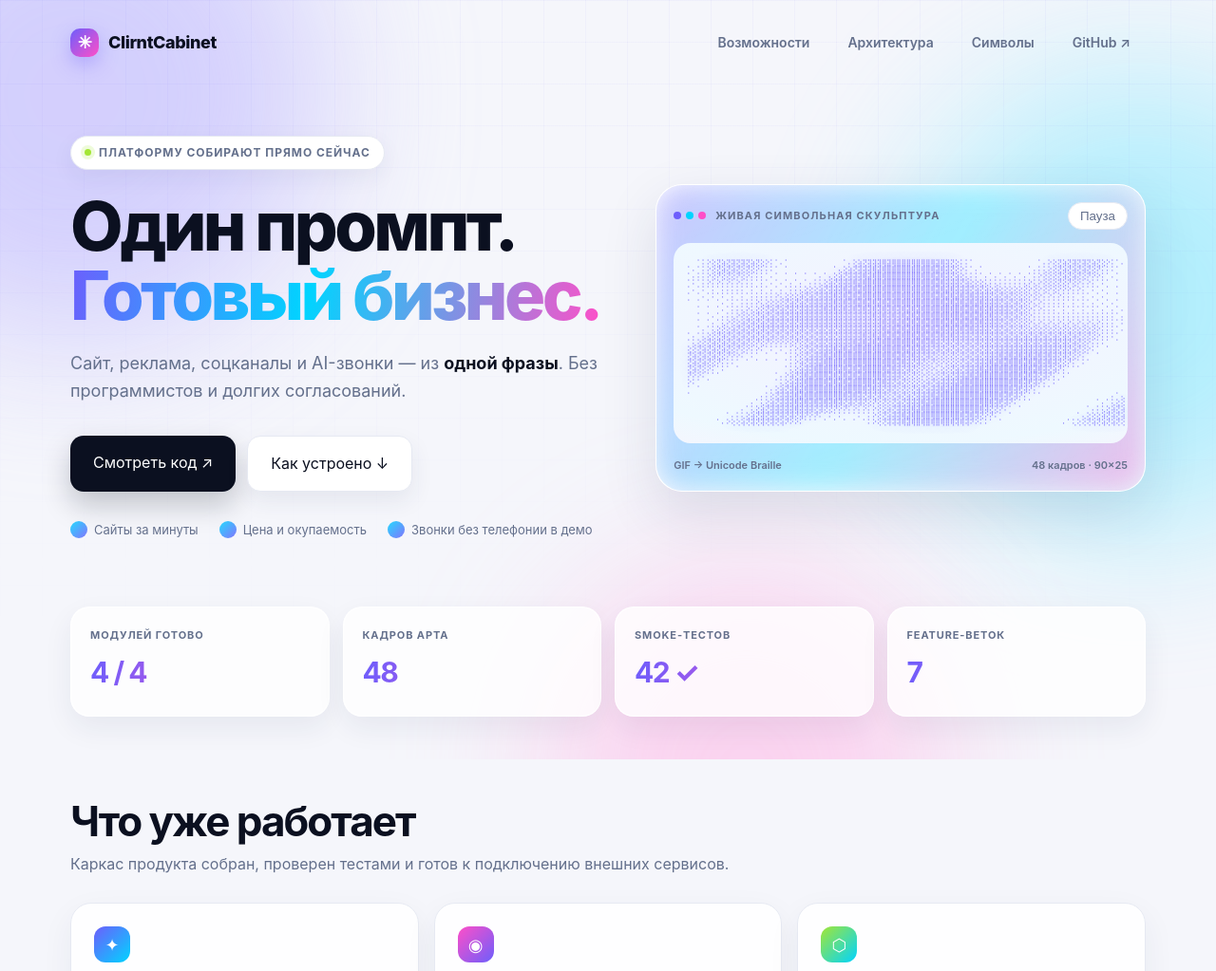
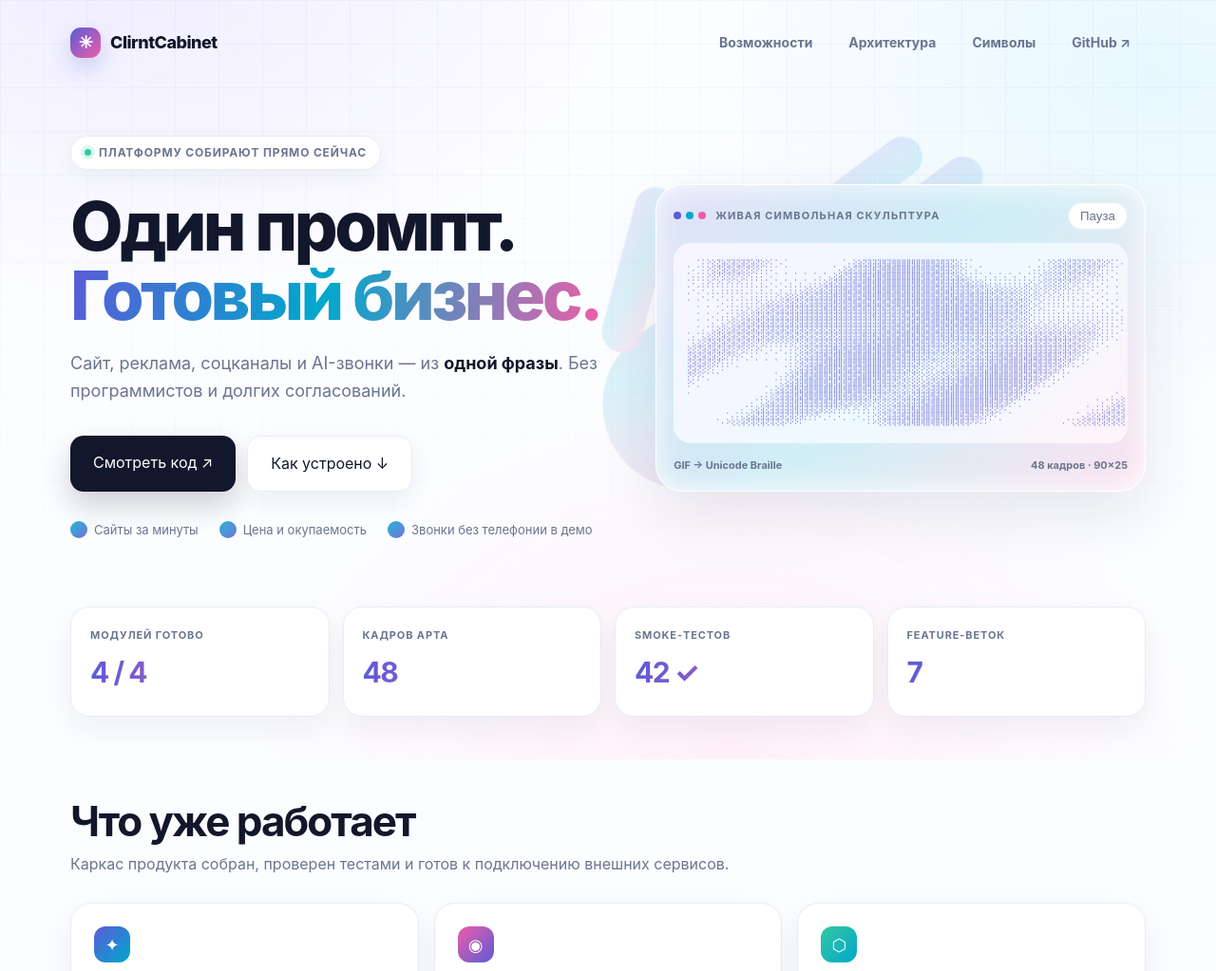
Before and after one commit to hrenmanski-alt/ClirntCabinet, a plain HTML site: page deploy_space/index.html in a window 1280 px wide. Shown: the top 1023 px of the page at 95% size. Drawn offline with Linux system fonts and the light colour scheme.

Commit message:
Add rotating hand and light white showcase style

```diff
--- a/deploy_space/index.html
+++ b/deploy_space/index.html
@@ -6,82 +6,91 @@
 <title>ClirntCabinet — один промпт, готовый бизнес</title>
 <style>
 :root{
-  --ink:#0b1020; --muted:#64708c; --paper:#f7f8fc; --card:#ffffff;
-  --violet:#6d5efc; --cyan:#00d4ff; --pink:#ff4fc8; --lime:#a3e635;
-  --line:#e6e9f2; --shadow:0 22px 60px rgba(35,45,90,.12);
+  --ink:#12172b; --muted:#6a7590; --line:#e8ecf5; --paper:#ffffff;
+  --violet:#5b5bd6; --cyan:#00a8cc; --pink:#ef5da8; --mint:#34c7a1;
+  --shadow:0 24px 60px rgba(31,42,84,.10);
 }
 *{box-sizing:border-box}
 html{scroll-behavior:smooth}
 body{
-  margin:0;color:var(--ink);background:#f5f6fb;
+  margin:0;color:var(--ink);background:#fcfdff;
   font:16px/1.65 Inter,-apple-system,BlinkMacSystemFont,"Segoe UI",Roboto,Arial,sans-serif;
   overflow-x:hidden;
 }
-/* modern ambient background */
-.bg{position:fixed;inset:0;z-index:-2;overflow:hidden}
-.bg i{position:absolute;display:block;border-radius:50%;filter:blur(80px);opacity:.55}
-.bg i:nth-child(1){width:520px;height:520px;background:#b8b0ff;left:-180px;top:-160px}
-.bg i:nth-child(2){width:480px;height:480px;background:#7ee8ff;right:-160px;top:80px}
-.bg i:nth-child(3){width:420px;height:420px;background:#ffb6e6;left:45%;bottom:-220px}
-.bg-grid{position:fixed;inset:0;z-index:-1;pointer-events:none;
-  background-image:linear-gradient(rgba(109,94,252,.045) 1px,transparent 1px),linear-gradient(90deg,rgba(109,94,252,.045) 1px,transparent 1px);
-  background-size:44px 44px;mask-image:linear-gradient(to bottom,black,transparent 85%)}
+/* soft white atmosphere */
+.bg{position:fixed;inset:0;z-index:-3;overflow:hidden;
+  background:radial-gradient(900px 600px at 10% -5%,#f0edff 0%,transparent 60%),
+             radial-gradient(760px 560px at 95% 10%,#e7f8ff 0%,transparent 62%),
+             radial-gradient(820px 620px at 60% 100%,#fff0f8 0%,transparent 60%);
+}
+.bg-grid{position:fixed;inset:0;z-index:-2;pointer-events:none;
+  background-image:linear-gradient(rgba(91,91,214,.045) 1px,transparent 1px),linear-gradient(90deg,rgba(91,91,214,.045) 1px,transparent 1px);
+  background-size:46px 46px;mask-image:linear-gradient(to bottom,#000,transparent 88%)}
+/* rotating hand in the background */
+.hand{position:fixed;z-index:-1;left:62%;top:46%;width:min(58vw,680px);height:min(58vw,680px);
+  transform:translate(-50%,-50%);pointer-events:none;opacity:.13;
+  animation:spin 34s linear infinite;
+}
+.hand svg{width:100%;height:100%;filter:blur(.4px)}
+@keyframes spin{from{transform:translate(-50%,-50%) rotate(0)}to{transform:translate(-50%,-50%) rotate(360deg)}}
+@media(prefers-reduced-motion:reduce){.hand{animation:none}}
+@media(max-width:800px){.hand{left:50%;top:32%;width:90vw;height:90vw;opacity:.10}}
 a{color:var(--violet);text-decoration:none}
 a:hover{color:var(--pink)}
 .wrap{max-width:1180px;margin:auto;padding:0 24px 100px}
 
 /* nav */
 header.nav{display:flex;align-items:center;justify-content:space-between;padding:24px 0 8px}
-.brand{display:flex;align-items:center;gap:10px;font-weight:800;letter-spacing:-.4px;font-size:18px}
-.brand b{width:30px;height:30px;border-radius:10px;background:linear-gradient(135deg,var(--violet),var(--pink));display:grid;place-items:center;color:#fff;box-shadow:0 8px 20px rgba(109,94,252,.35)}
-nav.links{display:flex;gap:8px;align-items:center;flex-wrap:wrap}
-nav.links a{padding:9px 16px;border-radius:999px;color:var(--muted);font-size:14px;font-weight:600}
-nav.links a:hover{background:#fff;color:var(--ink);box-shadow:0 6px 18px rgba(35,45,90,.08)}
+.brand{display:flex;align-items:center;gap:10px;font-weight:850;letter-spacing:-.5px;font-size:18px}
+.brand b{width:32px;height:32px;border-radius:11px;background:linear-gradient(135deg,var(--violet),var(--pink));display:grid;place-items:center;color:#fff;box-shadow:0 10px 24px rgba(91,91,214,.28)}
+nav.links{display:flex;gap:6px;align-items:center;flex-wrap:wrap}
+nav.links a{padding:9px 16px;border-radius:999px;color:var(--muted);font-size:14px;font-weight:650}
+nav.links a:hover{background:#fff;color:var(--ink);box-shadow:0 8px 22px rgba(31,42,84,.08)}
 @media(max-width:700px){nav.links a:nth-child(-n+2){display:none}}
 
 /* hero */
 .hero{display:grid;grid-template-columns:1.05fr .95fr;gap:46px;align-items:center;padding:70px 0 34px}
 @media(max-width:860px){.hero{grid-template-columns:1fr}}
-.eyebrow{display:inline-flex;align-items:center;gap:8px;padding:7px 14px;border-radius:999px;background:#fff;border:1px solid var(--line);color:var(--muted);font-size:12px;font-weight:700;letter-spacing:.08em;text-transform:uppercase;box-shadow:0 8px 24px rgba(35,45,90,.06)}
-.eyebrow i{width:7px;height:7px;border-radius:50%;background:var(--lime);box-shadow:0 0 0 4px rgba(163,230,53,.18)}
+.eyebrow{display:inline-flex;align-items:center;gap:8px;padding:7px 14px;border-radius:999px;background:#fff;border:1px solid var(--line);color:var(--muted);font-size:12px;font-weight:750;letter-spacing:.07em;text-transform:uppercase;box-shadow:0 8px 24px rgba(31,42,84,.05)}
+.eyebrow i{width:7px;height:7px;border-radius:50%;background:var(--mint);box-shadow:0 0 0 4px rgba(52,199,161,.16)}
 h1{font-size:clamp(40px,6.2vw,72px);line-height:1.02;letter-spacing:-3.5px;margin:22px 0 20px;font-weight:850}
-h1 .grad{background:linear-gradient(100deg,var(--violet),var(--cyan) 45%,var(--pink));-webkit-background-clip:text;background-clip:text;color:transparent}
+h1 .grad{background:linear-gradient(100deg,var(--violet),var(--cyan) 48%,var(--pink));-webkit-background-clip:text;background-clip:text;color:transparent}
 .lead{font-size:18px;color:var(--muted);max-width:560px;margin:0}
-.lead strong{color:var(--ink);font-weight:700}
+.lead strong{color:var(--ink);font-weight:750}
 .actions{display:flex;flex-wrap:wrap;gap:12px;margin-top:32px}
-.btn{padding:15px 24px;border-radius:14px;background:var(--ink);color:#fff;font:700 14px/1 inherit;box-shadow:0 14px 30px rgba(11,16,32,.22);transition:.2s}
-.btn:hover{transform:translateY(-2px);box-shadow:0 18px 36px rgba(11,16,32,.28);color:#fff}
-.btn.alt{background:#fff;color:var(--ink);border:1px solid var(--line);box-shadow:0 10px 24px rgba(35,45,90,.08)}
+.btn{padding:15px 24px;border-radius:14px;background:var(--ink);color:#fff;font:700 14px/1 inherit;box-shadow:0 14px 30px rgba(18,23,43,.20);transition:.2s}
+.btn:hover{transform:translateY(-2px);box-shadow:0 18px 36px rgba(18,23,43,.26);color:#fff}
+.btn.alt{background:#fff;color:var(--ink);border:1px solid var(--line);box-shadow:0 10px 24px rgba(31,42,84,.07)}
 .btn.alt:hover{color:var(--violet);border-color:var(--violet)}
 .trust{display:flex;gap:22px;flex-wrap:wrap;margin-top:30px;color:var(--muted);font-size:13px}
 .trust span{display:flex;align-items:center;gap:7px}
 .trust i{width:18px;height:18px;border-radius:50%;background:linear-gradient(135deg,var(--cyan),var(--violet));display:inline-block;opacity:.85}
 
 /* art card */
-.art{position:relative;border-radius:28px;padding:18px;background:linear-gradient(160deg,rgba(255,255,255,.9),rgba(255,255,255,.6));border:1px solid rgba(255,255,255,.9);box-shadow:var(--shadow);backdrop-filter:blur(18px);overflow:hidden}
-.art:before{content:"";position:absolute;inset:-2px;border-radius:30px;background:linear-gradient(120deg,var(--violet),var(--cyan),var(--pink));z-index:-1;opacity:.35;filter:blur(14px)}
+.art{position:relative;border-radius:28px;padding:18px;background:rgba(255,255,255,.86);border:1px solid #fff;box-shadow:var(--shadow);backdrop-filter:blur(18px);overflow:hidden}
+.art:before{content:"";position:absolute;inset:-1px;border-radius:29px;background:linear-gradient(130deg,var(--violet),var(--cyan),var(--pink));z-index:-1;opacity:.18;filter:blur(16px)}
 .art-top{display:flex;align-items:center;gap:10px;margin-bottom:14px}
 .art-top .dots{display:flex;gap:5px}
 .art-top .dots i{width:8px;height:8px;border-radius:50%;background:var(--violet)}
 .art-top .dots i:nth-child(2){background:var(--cyan)}
 .art-top .dots i:nth-child(3){background:var(--pink)}
-.art-top small{color:var(--muted);font-size:11px;font-weight:700;letter-spacing:.1em;text-transform:uppercase}
+.art-top small{color:var(--muted);font-size:11px;font-weight:750;letter-spacing:.1em;text-transform:uppercase}
 .art-top button{margin-left:auto;border:1px solid var(--line);background:#fff;color:var(--muted);border-radius:999px;padding:6px 12px;font:700 11px/1 inherit;cursor:pointer}
 .art-top button:hover{color:var(--violet);border-color:var(--violet)}
 pre#ascii{margin:0;white-space:pre;overflow:hidden;width:100%;
   font:7px/1 ui-monospace,SFMono-Regular,Menlo,Consolas,monospace;letter-spacing:0;
-  color:var(--violet);text-shadow:0 0 14px rgba(109,94,252,.35);
-  background:radial-gradient(120% 100% at 50% 40%,#f4f1ff,#eef9ff 60%,#fff0fb);
+  color:var(--violet);text-shadow:0 0 14px rgba(91,91,214,.25);
+  background:linear-gradient(135deg,#f7f5ff,#eefaff 55%,#fff4fa);
   border-radius:18px;padding:18px 14px;
 }
 @media(max-width:860px){pre#ascii{font-size:4.4px;padding:12px 8px}}
-.art-foot{display:flex;justify-content:space-between;gap:10px;margin-top:14px;color:var(--muted);font-size:11px;font-weight:600}
+.art-foot{display:flex;justify-content:space-between;gap:10px;margin-top:14px;color:var(--muted);font-size:11px;font-weight:650}
 
 /* stats */
 .stats{display:grid;grid-template-columns:repeat(4,1fr);gap:14px;margin:36px 0 86px}
 @media(max-width:700px){.stats{grid-template-columns:repeat(2,1fr)}}
-.stat{background:rgba(255,255,255,.8);border:1px solid rgba(255,255,255,.95);border-radius:20px;padding:20px;box-shadow:0 12px 30px rgba(35,45,90,.07)}
-.stat small{display:block;color:var(--muted);font-size:11px;font-weight:700;letter-spacing:.08em;text-transform:uppercase}
+.stat{background:#fff;border:1px solid var(--line);border-radius:20px;padding:20px;box-shadow:0 12px 30px rgba(31,42,84,.06)}
+.stat small{display:block;color:var(--muted);font-size:11px;font-weight:750;letter-spacing:.08em;text-transform:uppercase}
 .stat b{display:block;font-size:30px;letter-spacing:-1.5px;margin-top:6px;background:linear-gradient(100deg,var(--violet),var(--pink));-webkit-background-clip:text;background-clip:text;color:transparent}
 
 /* sections */
@@ -89,19 +98,19 @@ pre#ascii{margin:0;white-space:pre;overflow:hidden;width:100%;
 h2{font-size:clamp(28px,4vw,44px);letter-spacing:-2px;line-height:1.1;margin:0 0 8px}
 .sub{color:var(--muted);margin:0 0 28px;font-size:16px}
 .grid{display:grid;grid-template-columns:repeat(auto-fit,minmax(280px,1fr));gap:16px}
-.card{background:rgba(255,255,255,.86);border:1px solid var(--line);border-radius:22px;padding:24px;box-shadow:0 12px 34px rgba(35,45,90,.06);transition:.25s}
-.card:hover{transform:translateY(-6px);box-shadow:0 24px 50px rgba(35,45,90,.12)}
+.card{background:#fff;border:1px solid var(--line);border-radius:22px;padding:24px;box-shadow:0 12px 34px rgba(31,42,84,.06);transition:.25s}
+.card:hover{transform:translateY(-6px);box-shadow:0 24px 50px rgba(31,42,84,.11)}
 .icon{width:38px;height:38px;border-radius:12px;display:grid;place-items:center;font-size:18px;color:#fff;background:linear-gradient(135deg,var(--violet),var(--cyan));margin-bottom:16px}
 .card:nth-child(3n+2) .icon{background:linear-gradient(135deg,var(--pink),var(--violet))}
-.card:nth-child(3n) .icon{background:linear-gradient(135deg,var(--lime),var(--cyan))}
+.card:nth-child(3n) .icon{background:linear-gradient(135deg,var(--mint),var(--cyan))}
 .card h3{margin:0 0 8px;font-size:18px;letter-spacing:-.4px}
 .card p{margin:0;color:var(--muted);font-size:14px}
-.ok{color:#16a34a;font-weight:700}.wait{color:#d97706;font-weight:700}
+.ok{color:#0f9f6e;font-weight:750}.wait{color:#c77b06;font-weight:750}
 
-.diagram{width:100%;border-radius:20px;border:1px solid var(--line);background:#fff;padding:10px;margin-top:18px;box-shadow:0 18px 46px rgba(35,45,90,.1)}
+.diagram{width:100%;border-radius:20px;border:1px solid var(--line);background:#fff;padding:10px;margin-top:18px;box-shadow:0 18px 46px rgba(31,42,84,.09)}
 .split{display:grid;grid-template-columns:1fr 1fr;gap:18px;align-items:stretch}
 @media(max-width:800px){.split{grid-template-columns:1fr}}
-.panel{background:#fff;border:1px solid var(--line);border-radius:22px;padding:18px;box-shadow:0 12px 30px rgba(35,45,90,.07)}
+.panel{background:#fff;border:1px solid var(--line);border-radius:22px;padding:18px;box-shadow:0 12px 30px rgba(31,42,84,.06)}
 .panel img{width:100%;border-radius:14px;display:block}
 pre.sample{margin:0;white-space:pre;overflow:hidden;font:5.5px/1 monospace;color:var(--violet);background:linear-gradient(135deg,#f6f3ff,#eefaff);border-radius:14px;padding:14px;height:100%;min-height:220px}
 footer{margin-top:100px;padding-top:28px;border-top:1px solid var(--line);color:var(--muted);font-size:13px;display:flex;flex-wrap:wrap;gap:16px;justify-content:space-between}
@@ -109,7 +118,28 @@ footer{margin-top:100px;padding-top:28px;border-top:1px solid var(--line);color:
 </style>
 </head>
 <body>
-<div class="bg"><i></i><i></i><i></i></div><div class="bg-grid"></div>
+<div class="bg"></div><div class="bg-grid"></div>
+
+<!-- Вращающаяся рука на заднем плане -->
+<div class="hand" aria-hidden="true">
+  <svg viewBox="0 0 220 320" xmlns="http://www.w3.org/2000/svg">
+    <defs>
+      <linearGradient id="handGrad" x1="0" y1="0" x2="1" y2="1">
+        <stop offset="0%" stop-color="#5b5bd6"/>
+        <stop offset="50%" stop-color="#00a8cc"/>
+        <stop offset="100%" stop-color="#ef5da8"/>
+      </linearGradient>
+    </defs>
+    <g fill="url(#handGrad)">
+      <rect x="70" y="125" width="84" height="120" rx="42"/>
+      <rect x="68" y="34" width="20" height="112" rx="10"/>
+      <rect x="94" y="16" width="20" height="130" rx="10"/>
+      <rect x="120" y="32" width="20" height="114" rx="10"/>
+      <rect x="146" y="56" width="18" height="90" rx="9"/>
+      <rect x="34" y="140" width="20" height="84" rx="10" transform="rotate(-38 44 182)"/>
+    </g>
+  </svg>
+</div>
 
 <div class="wrap">
   <header class="nav">
```
Also changed, not shown: 2 other files.
